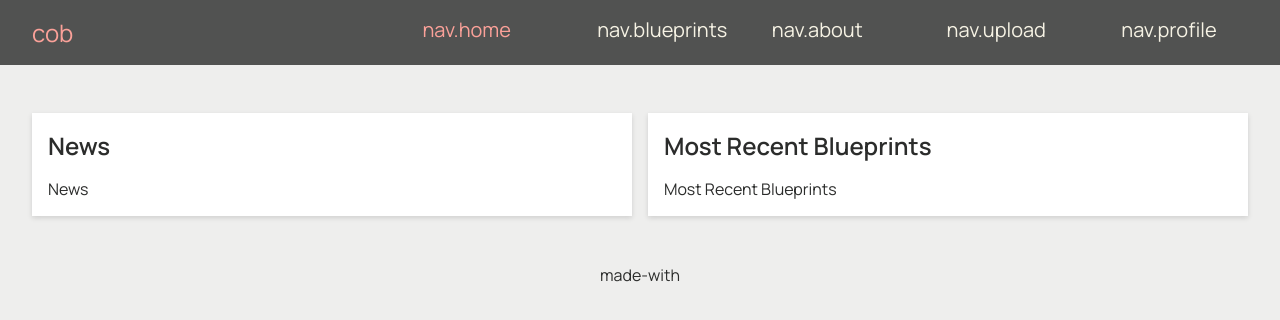
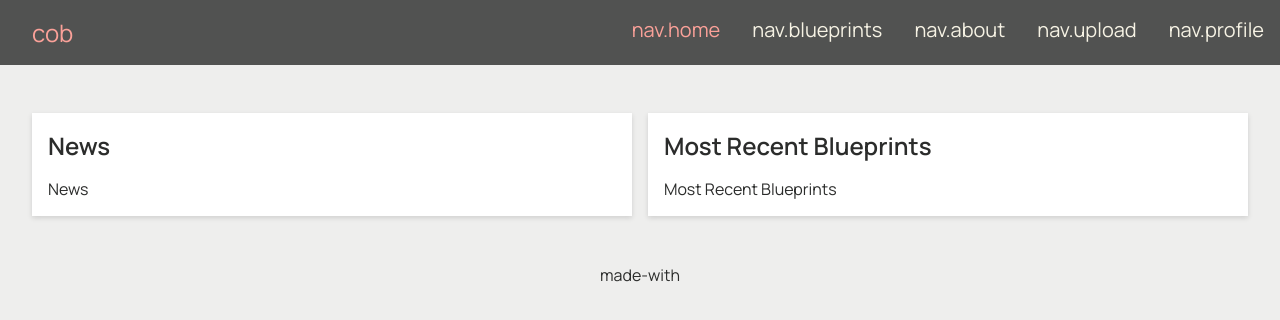
Before and after one commit to dhershman1/cob-2, a Vue app: page / in a window 1280 px wide. Shown: the top 320 px of the page. Built offline with nearby package versions, Linux system fonts and the light colour scheme.

Commit message:
Fixed: navbar spacing too much

```diff
--- a/src/assets/css/navbar.css
+++ b/src/assets/css/navbar.css
@@ -5,7 +5,6 @@ header {
   flex-wrap: nowrap;
   background-color: var(--jet);
   opacity: .8;
-  align-content: center;
 }
 
 header .brand {
@@ -29,9 +28,12 @@ header .brand a {
 }
 
 .navbar {
-  width: 70%;
   text-align: center;
   transition: transform 400ms ease-in-out;
+}
+
+.navbar__full .navbar {
+  width: 100%;
 }
 
 .navbar__mobile {
@@ -54,13 +56,14 @@ header .brand a {
   padding: 0;
 }
 
+.navbar ul {
+  justify-content: flex-end;
+}
+
 .navbar__links {
   display: flex;
   font-size: 20px;
   height: 100%;
-  width: 100%;
-  text-align: center;
-  align-content: center;
 }
 
 .navbar__mobile a {
@@ -73,7 +76,6 @@ header .brand a {
 }
 
 .navbar__links li {
-  width: 20%;
   display: flex;
   align-content: center;
 }
```
